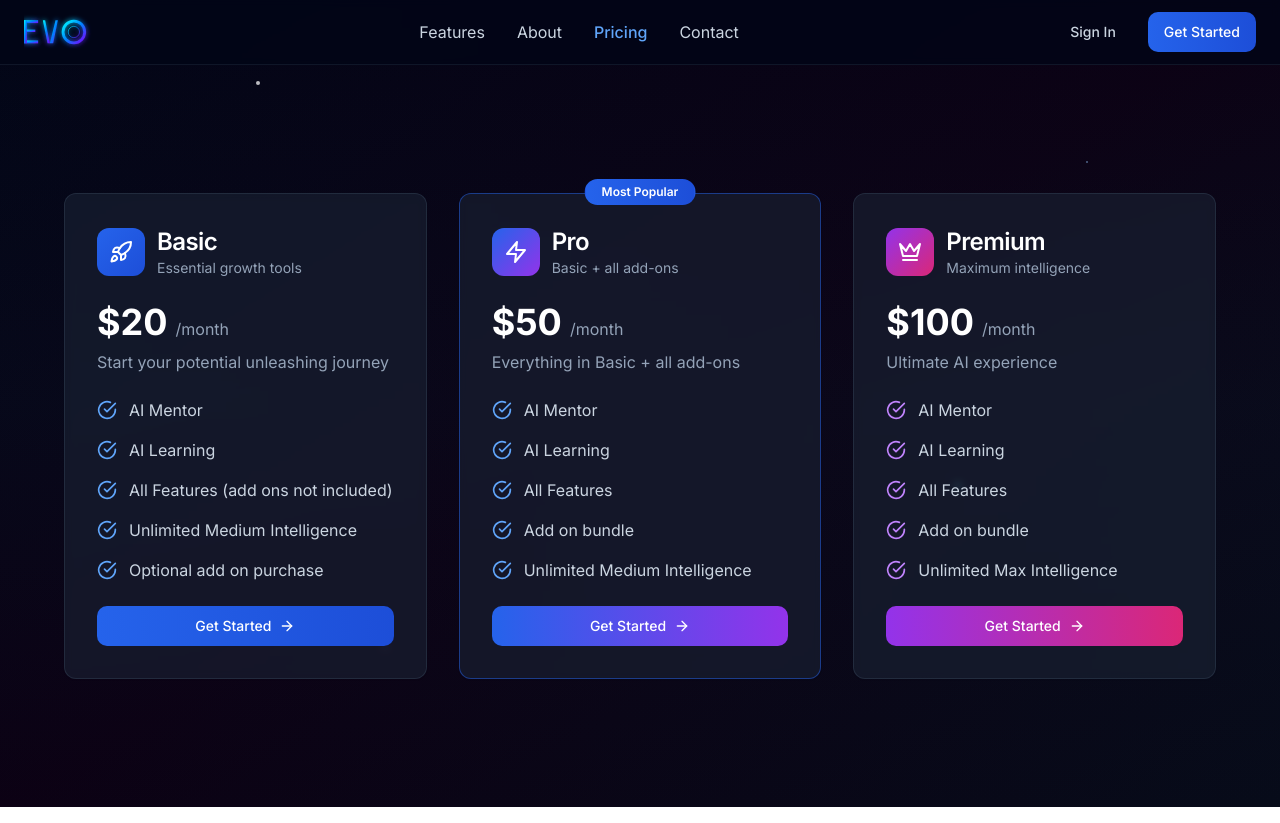
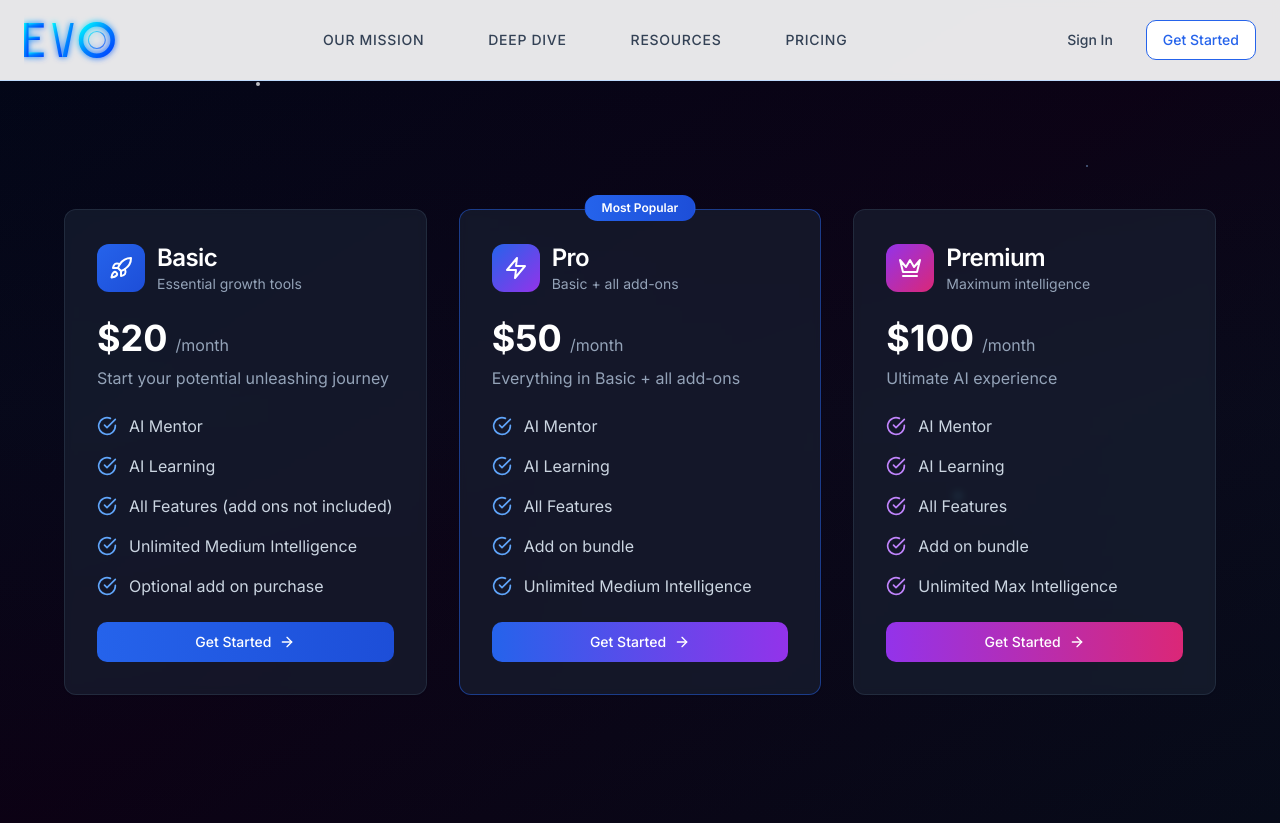
Before and after one commit to MasonFarthing/evo-website, a Next.js app: page /pricing in a window 1280 px wide. Built offline with nearby package versions, Linux system fonts and the light colour scheme.

Commit message:
updated nav bar

```diff
--- a/app/pricing/page.tsx
+++ b/app/pricing/page.tsx
@@ -50,19 +50,20 @@ export default function PricingPage() {
       <div className="absolute bottom-0 right-0 w-[500px] h-[500px] bg-gradient-radial from-cyan-600/10 via-blue-600/5 to-transparent rounded-full blur-3xl"></div>
 
       {/* Header */}
-      <header className="border-b border-slate-800/50 backdrop-blur-sm bg-slate-950/80 sticky top-0 z-50">
-        <div className="container mx-auto px-4 lg:px-6 h-16 flex items-center justify-between">
+      <header className="border-b border-blue-200 backdrop-blur-sm bg-white/90 sticky top-0 z-50">
+        <div className="container mx-auto px-4 lg:px-6 h-20 flex items-center justify-between">
+          {/* Logo with enhanced glow */}
           <div className="flex items-center space-x-2">
             <Link href="/" className="flex items-center space-x-2">
-              <svg viewBox="0 0 170 80" className="w-20 h-12" xmlns="http://www.w3.org/2000/svg">
+              <svg viewBox="0 0 170 80" className="w-24 h-14" xmlns="http://www.w3.org/2000/svg">
                 <defs>
-                  <linearGradient id="quantumShellPricingFooter" x1="0%" y1="0%" x2="100%" y2="100%">
+                  <linearGradient id="quantumShell" x1="0%" y1="0%" x2="100%" y2="100%">
                     <stop offset="0%" style={{stopColor:"#00ffff", stopOpacity:1}} />
                     <stop offset="50%" style={{stopColor:"#0080ff", stopOpacity:1}} />
-                    <stop offset="100%" style={{stopColor:"#8000ff", stopOpacity:1}} />
+                    <stop offset="100%" style={{stopColor:"#0040ff", stopOpacity:1}} />
                   </linearGradient>
 
-                  <filter id="stellarGlowPricingFooter" x="-100%" y="-100%" width="300%" height="300%">
+                  <filter id="stellarGlow" x="-100%" y="-100%" width="300%" height="300%">
                     <feGaussianBlur stdDeviation="6" result="coloredBlur"/>
                     <feMerge>
                       <feMergeNode in="coloredBlur"/>
@@ -71,23 +72,23 @@ export default function PricingPage() {
                   </filter>
                 </defs>
 
-                <g filter="url(#stellarGlowPricingFooter)" transform="translate(-180, -210)">
+                <g filter="url(#stellarGlow)" transform="translate(-180, -210)">
                   <g transform="translate(180, 250)">
-                    <rect x="0" y="-25" width="30" height="6" fill="url(#quantumShellPricingFooter)"/>
-                    <rect x="0" y="-5" width="24" height="5" fill="url(#quantumShellPricingFooter)"/>
-                    <rect x="0" y="18" width="30" height="6" fill="url(#quantumShellPricingFooter)"/>
-                    <rect x="0" y="-25" width="6" height="49" fill="url(#quantumShellPricingFooter)"/>
+                    <rect x="0" y="-30" width="35" height="8" fill="url(#quantumShell)"/>
+                    <rect x="0" y="-6" width="28" height="6" fill="url(#quantumShell)"/>
+                    <rect x="0" y="22" width="35" height="8" fill="url(#quantumShell)"/>
+                    <rect x="0" y="-30" width="8" height="60" fill="url(#quantumShell)"/>
                   </g>
 
-                  <g transform="translate(220, 250)">
-                    <polygon points="0,-25 5,-25 15,24 10,24" fill="url(#quantumShellPricingFooter)"/>
-                    <polygon points="27,-25 32,-25 22,24 15,24" fill="url(#quantumShellPricingFooter)"/>
+                  <g transform="translate(230, 250)">
+                    <polygon points="0,-30 6,-30 18,30 12,30" fill="url(#quantumShell)"/>
+                    <polygon points="32,-30 38,-30 26,30 18,30" fill="url(#quantumShell)"/>
                   </g>
 
-                  <g transform="translate(270, 250)">
-                    <circle cx="16" cy="0" r="23" fill="none" stroke="url(#quantumShellPricingFooter)" strokeWidth="6"/>
-                    <circle cx="16" cy="0" r="12" fill="none" stroke="url(#quantumShellPricingFooter)" strokeWidth="2" opacity="0.7">
-                      <animate attributeName="r" values="12;15;12" dur="4s" repeatCount="indefinite"/>
+                  <g transform="translate(290, 250)">
+                    <circle cx="19" cy="0" r="28" fill="none" stroke="url(#quantumShell)" strokeWidth="8"/>
+                    <circle cx="19" cy="0" r="15" fill="none" stroke="url(#quantumShell)" strokeWidth="2" opacity="0.7">
+                      <animate attributeName="r" values="15;18;15" dur="4s" repeatCount="indefinite"/>
                     </circle>
                   </g>
                 </g>
@@ -95,30 +96,31 @@ export default function PricingPage() {
             </Link>
           </div>
 
-          <nav className="hidden md:flex items-center space-x-8">
-            <Link href="/#features" className="text-slate-300 hover:text-blue-400 transition-colors">
-              Features
+          {/* Navigation with tech styling */}
+          <nav className="hidden md:flex items-center justify-center flex-1 space-x-16">
+            <Link href="/#mission" className="text-slate-700 hover:text-blue-600 transition-colors text-sm uppercase tracking-wider font-medium">
+              Our Mission
             </Link>
-            <Link href="/#about" className="text-slate-300 hover:text-blue-400 transition-colors">
-              About
+            <Link href="/#deep-dive" className="text-slate-700 hover:text-blue-600 transition-colors text-sm uppercase tracking-wider font-medium">
+              Deep Dive
             </Link>
-            <Link href="/pricing" className="text-blue-400 font-medium">
+            <Link href="/#resources" className="text-slate-700 hover:text-blue-600 transition-colors text-sm uppercase tracking-wider font-medium">
+              Resources
+            </Link>
+            <Link href="/pricing" className="text-slate-700 hover:text-blue-600 transition-colors text-sm uppercase tracking-wider font-medium">
               Pricing
-            </Link>
-            <Link href="/#contact" className="text-slate-300 hover:text-blue-400 transition-colors">
-              Contact
             </Link>
           </nav>
 
+          {/* CTA Buttons */}
           <div className="flex items-center space-x-4">
-            <Button variant="ghost" asChild className="text-slate-300 hover:text-white hover:bg-slate-800">
+            <Button variant="ghost" asChild className="text-slate-700 hover:text-blue-600 hover:bg-blue-50 border border-transparent hover:border-blue-300">
               <Link href="/signin">Sign In</Link>
             </Button>
-            <Button
-              asChild
-              className="bg-gradient-to-r from-blue-600 to-blue-700 hover:from-blue-700 hover:to-blue-800 text-white"
-            >
-              <Link href="/signup">Get Started</Link>
+            <Button variant="outline" asChild className="border-blue-600 text-blue-600 hover:bg-blue-50">
+              <Link href="/signup">
+                Get Started
+              </Link>
             </Button>
           </div>
         </div>
```
